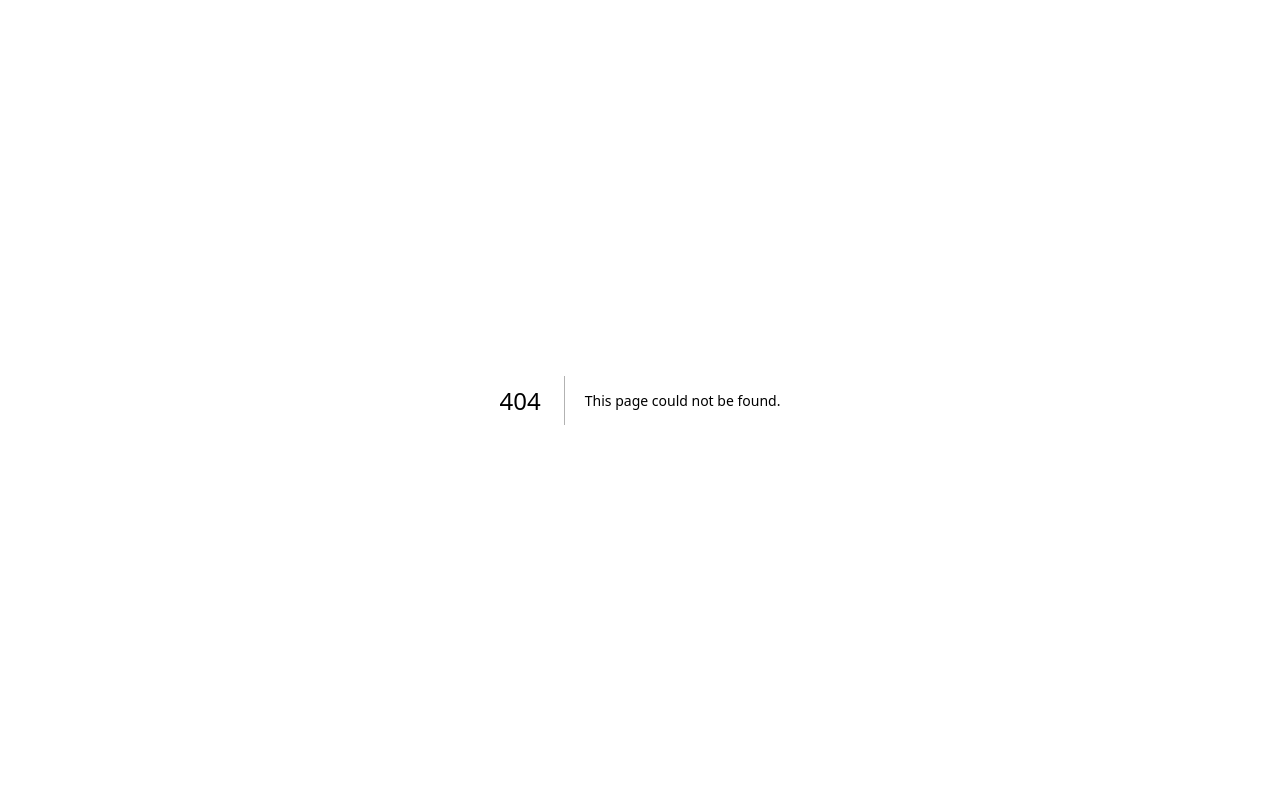
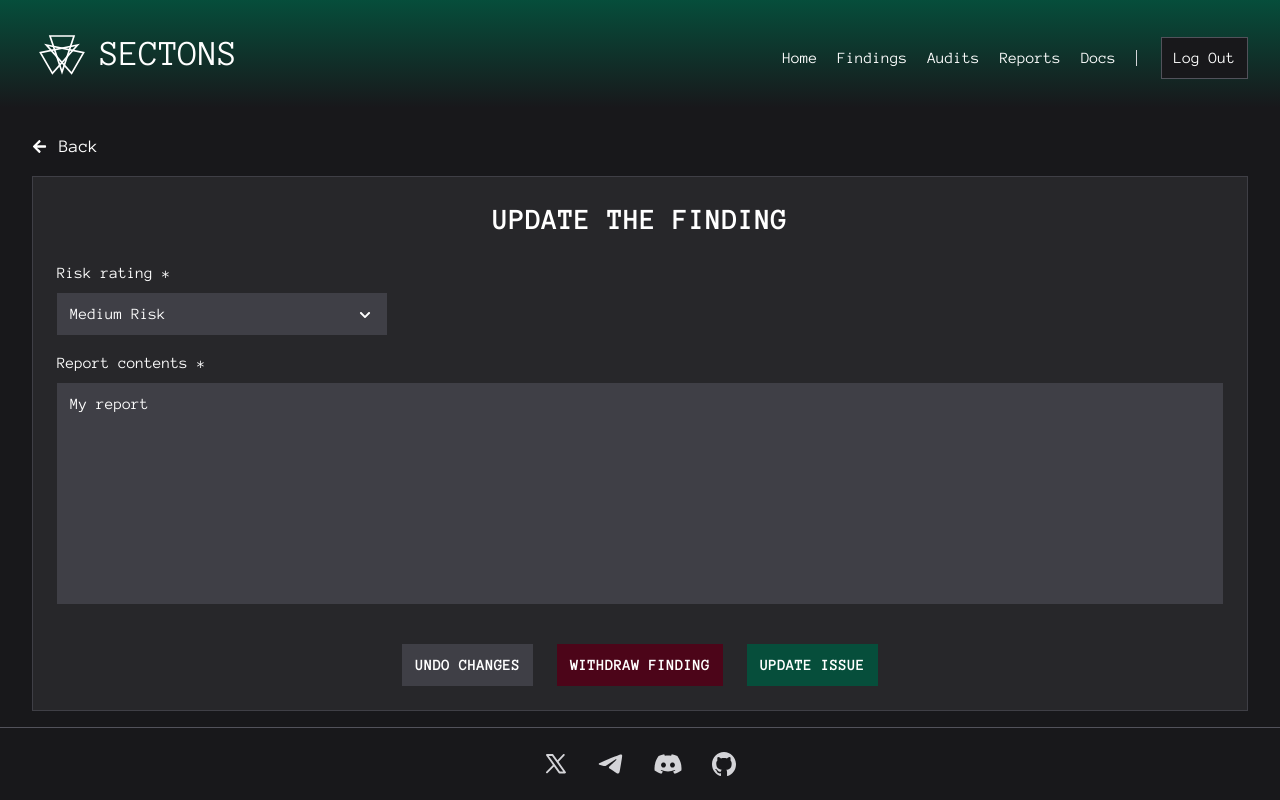
Before and after one commit to s3ctons/website, a Next.js app: page /auditor/findings/1 in a window 1280 px wide. Before the commit this address had no page. Built offline with nearby package versions, Linux system fonts and the light colour scheme.

Commit message:
Findings create and update pages

```diff
--- a/src/app/auditor/audits/[id]/page.tsx
+++ b/src/app/auditor/audits/[id]/page.tsx
@@ -2,7 +2,7 @@ import moment from "moment"
 import Link from "next/link"
 import { redirect } from "next/navigation"
 import { FaCrow, FaGithub } from "react-icons/fa"
-import { AuditBackButton } from "@/components/AuditBackButton"
+import { BackButton } from "@/components/BackButton"
 import audits from "@/mocks/audits.json"
 import { getAuditType } from "@/lib/utils"
 
@@ -29,7 +29,7 @@ export default function AuditPage({ params }: { params: { id: string } }) {
 
   return (
     <section className="flex flex-col gap-6">
-      <AuditBackButton />
+      <BackButton />
       <div className="flex flex-col justify-between gap-4 border border-secondary-700 bg-secondary-800 p-3 sm:flex-row sm:items-center sm:gap-2">
         <div className="flex items-center gap-6 sm:justify-between">
           <div className="bg-secondary-900 p-5">
@@ -52,7 +52,7 @@ export default function AuditPage({ params }: { params: { id: string } }) {
           </Link>
           <Link
             className="bg-primary-900 p-3 text-center font-medium hover:bg-primary-800"
-            href="#"
+            href={`/auditor/audits/${audit.id}/submit-finding`}
           >
             Submit finding
           </Link>
--- /dev/null
+++ b/src/app/auditor/audits/[id]/submit-finding/page.tsx
@@ -0,0 +1,72 @@
+import Link from "next/link"
+import { FaArrowLeft, FaChevronDown } from "react-icons/fa"
+
+export default function SubmitFindingPage({
+  params,
+}: {
+  params: { id: number }
+}) {
+  return (
+    <section className="container mx-auto flex size-full flex-col">
+      <Link
+        href={`/auditor/audits/${params.id}`}
+        className="mb-4 flex items-center gap-3 text-lg"
+      >
+        <FaArrowLeft size={15} />
+        Back
+      </Link>
+      <div className="size-full border border-secondary-700 bg-secondary-800 p-6">
+        <form className="flex size-full flex-col">
+          <h2 className="mb-6 text-center text-3xl font-semibold">
+            SUBMIT A FINDING
+          </h2>
+
+          <div className="flex w-full grow flex-col gap-4">
+            <div>
+              <div className="mb-2 block">Risk rating *</div>
+              <div className="relative md:max-w-[330px]">
+                <select
+                  name="risk_rating"
+                  className="relative w-full cursor-pointer appearance-none border border-secondary-700 bg-secondary-700 px-3 py-2 outline-none focus:border-secondary-500"
+                >
+                  {[
+                    "QA Report (low/non-critical)",
+                    "Medium Risk",
+                    "High Risk",
+                    "Gas Optimizations",
+                  ].map((typeOption, index) => (
+                    <option value={typeOption} key={index}>
+                      {typeOption}
+                    </option>
+                  ))}
+                </select>
+                <FaChevronDown
+                  className="pointer-events-none absolute right-4 top-4"
+                  size={12}
+                />
+              </div>
+            </div>
+
+            <div className="flex grow flex-col">
+              <label htmlFor="description" className="mb-2 block">
+                Report contents *
+              </label>
+              <textarea
+                id="report_contents"
+                name="report_contents"
+                className="size-full min-h-[200px] resize-none border border-secondary-700 bg-secondary-700 px-3 py-2 outline-none focus:border-secondary-500"
+              ></textarea>
+            </div>
+
+            <button
+              className="mt-6 w-full self-center bg-primary-900 px-[13px] py-[9px] font-bold hover:bg-primary-800 md:w-[300px]"
+              type="submit"
+            >
+              CREATE ISSUE
+            </button>
+          </div>
+        </form>
+      </div>
+    </section>
+  )
+}
--- /dev/null
+++ b/src/app/auditor/findings/[id]/page.tsx
@@ -0,0 +1,81 @@
+import { redirect } from "next/navigation"
+import { FaChevronDown } from "react-icons/fa"
+import findings from "@/mocks/findings.json"
+import { BackButton } from "@/components/BackButton"
+
+export default function FindingPage({ params }: { params: { id: number } }) {
+  const finding = findings.find((finding) => finding.id === Number(params.id))
+
+  if (!finding) {
+    // Todo make finding 404 page
+    redirect("/auditor/findings")
+  }
+
+  return (
+    <section className="container mx-auto flex size-full flex-col">
+      <div className="mb-4">
+        <BackButton />
+      </div>
+
+      <div className="size-full border border-secondary-700 bg-secondary-800 p-6">
+        <form className="flex size-full flex-col">
+          <h2 className="mb-6 text-center text-3xl font-semibold">
+            UPDATE THE FINDING
+          </h2>
+
+          <div className="flex w-full grow flex-col gap-4">
+            <div>
+              <div className="mb-2 block">Risk rating *</div>
+              <div className="relative md:max-w-[330px]">
+                <select
+                  defaultValue={finding.type}
+                  name="risk_rating"
+                  className="relative w-full cursor-pointer appearance-none border border-secondary-700 bg-secondary-700 px-3 py-2 outline-none focus:border-secondary-500"
+                >
+                  {[
+                    "QA Report (low/non-critical)",
+                    "Medium Risk",
+                    "High Risk",
+                    "Gas Optimizations",
+                  ].map((typeOption, index) => (
+                    <option value={typeOption} key={index}>
+                      {typeOption}
+                    </option>
+                  ))}
+                </select>
+                <FaChevronDown
+                  className="pointer-events-none absolute right-4 top-4"
+                  size={12}
+                />
+              </div>
+            </div>
+
+            <div className="flex grow flex-col">
+              <label htmlFor="description" className="mb-2 block">
+                Report contents *
+              </label>
+              <textarea
+                id="report_contents"
+                name="report_contents"
+                className="size-full min-h-[200px] resize-none border border-secondary-700 bg-secondary-700 px-3 py-2 outline-none focus:border-secondary-500"
+              >
+                {finding.content}
+              </textarea>
+            </div>
+            <div className="mt-6 flex flex-col justify-center gap-2 md:flex-row md:gap-6">
+              <button className="bg-secondary-700 px-[13px] py-[9px] font-bold hover:bg-secondary-600">
+                UNDO CHANGES
+              </button>
+              <button className="bg-rose-950 px-[13px] py-[9px] font-bold hover:bg-rose-900">
+                WITHDRAW FINDING
+              </button>
+              <button className="bg-primary-900 px-[13px] py-[9px] font-bold hover:bg-primary-800">
+                UPDATE ISSUE
+              </button>
+            </div>
+          </div>
+        </form>
+      </div>
+    </section>
+  )
+}
--- a/src/components/AuditSubmission.tsx
+++ b/src/components/AuditSubmission.tsx
@@ -23,14 +23,17 @@ export const AuditSubmission = ({
   return (
     <div className="flex flex-col gap-6 border border-secondary-700 bg-secondary-800 p-6">
       <div className="flex justify-between gap-4 border-b border-b-secondary-600 pb-2">
-        <div className="items flex items-center justify-between gap-4">
+        <Link
+          href={`/auditor/audits/${auditSubmission.audit_id}`}
+          className="items flex items-center justify-between gap-4"
+        >
           <div className="bg-secondary-900 p-2">
             <FaCrow className="size-5 text-yellow" />
           </div>
           <div className="flex items-center justify-center text-xl font-semibold">
             {auditSubmission.title}
           </div>
-        </div>
+        </Link>
         <div className="flex items-center justify-center">
           {getAuditTimeCount(
             auditSubmission.start_date,
--- a/src/components/AuditBackButton.tsx
+++ b/src/components/BackButton.tsx
@@ -3,11 +3,14 @@
 import { useRouter } from "next/navigation"
 import { FaArrowLeft } from "react-icons/fa"
 
-export const AuditBackButton = () => {
+export const BackButton = () => {
   const router = useRouter()
 
   return (
-    <button onClick={() => router.back()} className="flex items-center gap-3">
+    <button
+      onClick={() => router.back()}
+      className="flex items-center gap-3 text-lg"
+    >
       <FaArrowLeft size={15} />
       Back
     </button>
--- a/src/mocks/findings.json
+++ b/src/mocks/findings.json
@@ -1,8 +1,9 @@
 [
   {
     "id": 1,
-    "type": "QA Report",
+    "type": "Medium Risk",
     "date": "2024-09-30T14:00:00.000Z",
+    "content": "My report",
     "audit_id": 4,
     "audit_title": "Small pocket",
     "audit_start_date": "2024-09-05T00:00:00.000Z",
@@ -10,8 +11,9 @@
   },
   {
     "id": 2,
-    "type": "QA Report",
+    "type": "High Risk",
     "date": "2024-10-05T14:00:00.000Z",
+    "content": "My report",
     "audit_id": 4,
     "audit_title": "Small pocket",
     "audit_start_date": "2024-09-05T00:00:00.000Z",
@@ -19,8 +21,9 @@
   },
   {
     "id": 3,
-    "type": "QA Report",
+    "type": "QA Report (low/non-critical)",
     "date": "2024-09-01T00:00:00.000Z",
+    "content": "My report",
     "audit_id": 5,
     "audit_title": "Fat Company",
     "audit_start_date": "2024-08-01T00:00:00.000Z",
@@ -28,8 +31,9 @@
   },
   {
     "id": 4,
-    "type": "QA Report",
+    "type": "Gas Optimizations",
     "date": "2024-09-01T00:00:00.000Z",
+    "content": "My report",
     "audit_id": 6,
     "audit_title": "Black Rabbit",
     "audit_start_date": "2024-08-10T00:00:00.000Z",
```
Also changed, not shown: src/mocks/audit_submissions.json (+12 -4 lines).
